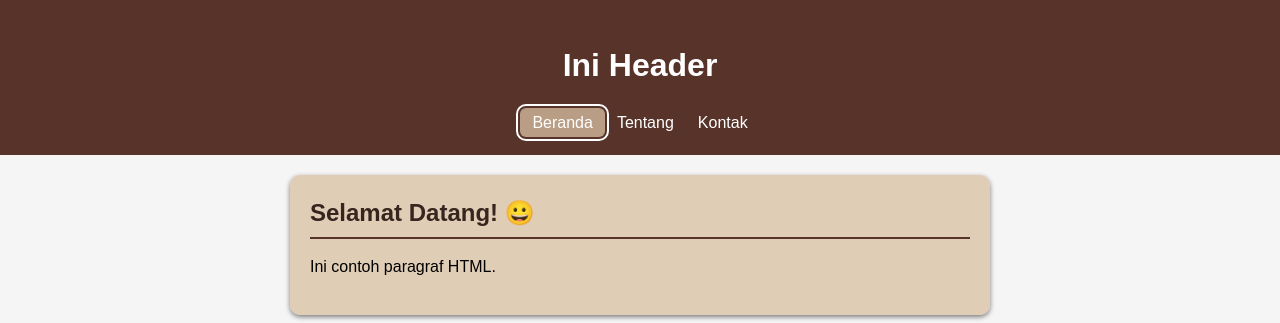
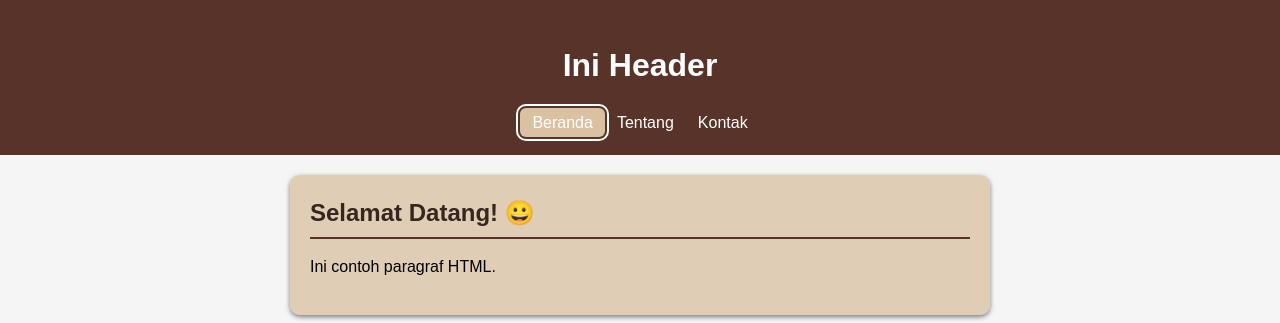
Before and after one commit to 2511500020-eng/2511500020-PWD-TI1A-2526_1, a PHP site: page /pertemuan-04/index.html in a window 1280 px wide, with the restyled element focused. Shown: the top 323 px of the page. Run offline with PHP 8.4, Linux system fonts and the light colour scheme.

Commit message:
ganti warna focus navigasi

```diff
--- a/pertemuan-04/style.css
+++ b/pertemuan-04/style.css
@@ -41,7 +41,7 @@ header li a:focus {
     outline: 2px solid #fff;
     outline-offset: 2px;
     border-radius: 6px;
-    background-color: rgba(218, 193, 162, 0.75);
+    background-color: rgb(218, 193, 162);
 }
 
 header li a:active {
```
